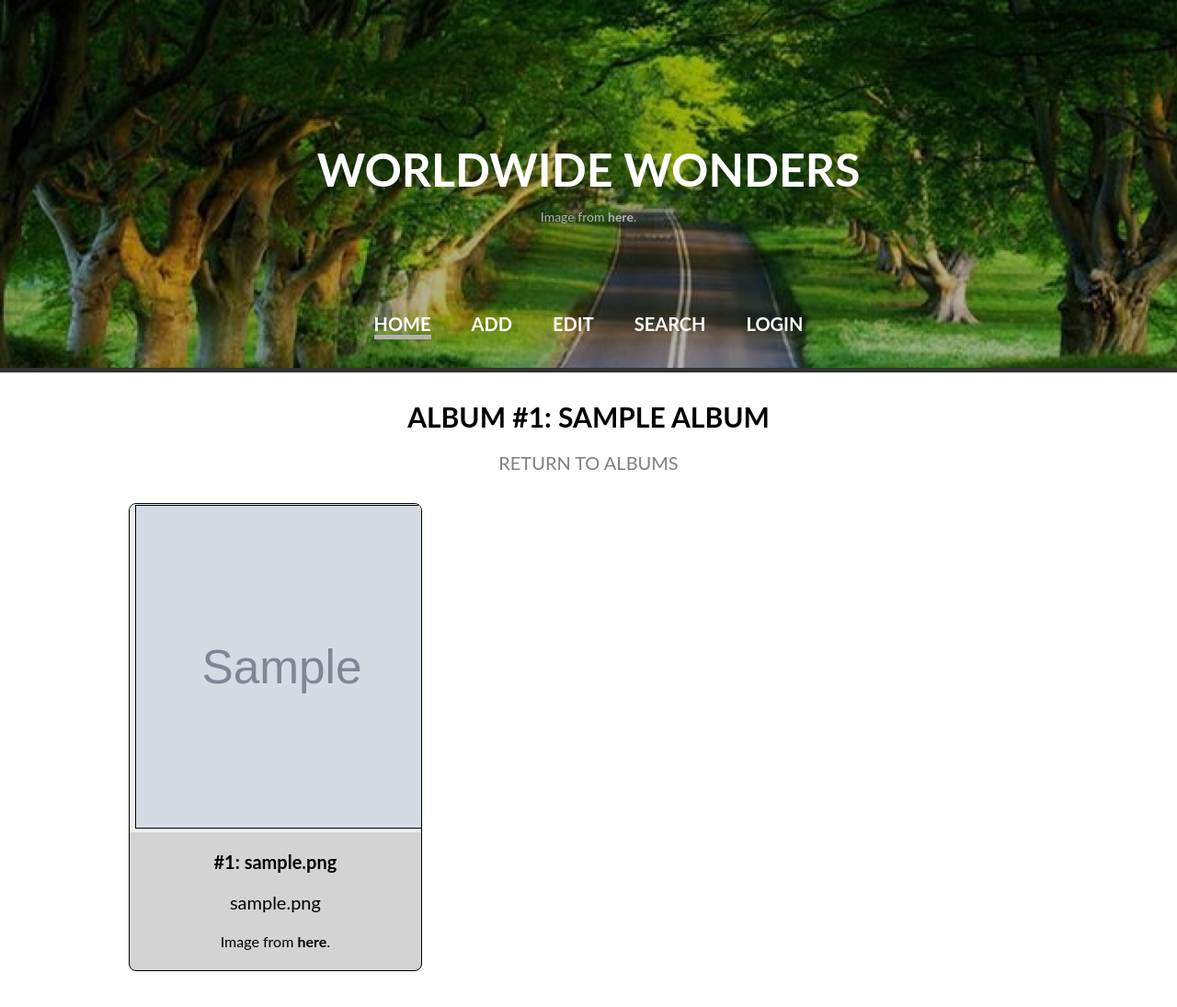
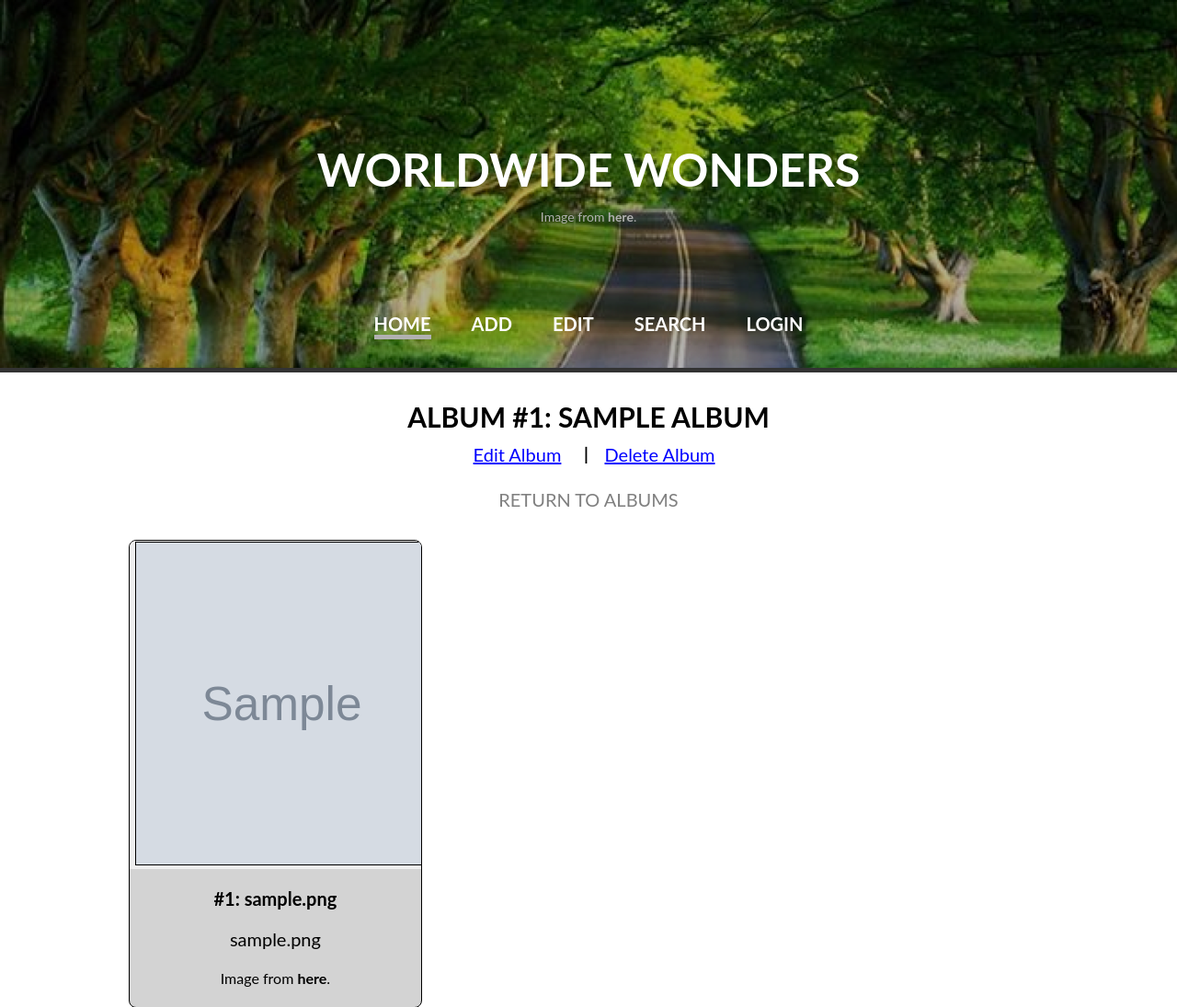
Before and after one commit to acheng96/Cornell-CS2300, a PHP site: page /index.php?album_id=1 in a window 1280 px wide. Shown: the top 1095 px of the page at 92% size. Before the commit the page ends 1056 px from the top, so only its background shows below. Run offline with PHP 8.4, Linux system fonts and the light colour scheme; tables that the repository leaves empty or names only in its code hold one stand-in row (values such as "Sample post"); grey boxes marked "Sample" are stand-in pictures.

Commit message:
Add delete album functionality

```diff
--- a/p3/css/stylesheet.css
+++ b/p3/css/stylesheet.css
@@ -229,7 +229,9 @@ ul {
 	color: black;
 }
 
-#back-button {
+.back-button {
+	margin: 10px auto 20px auto;
+	width: 200px;
 	font-weight: normal;
 	font-size: 20px;
 	text-align: center;
@@ -328,6 +330,10 @@ ul {
 	border: none;
 }
 
+.image-button:hover, .image-button:focus {
+	cursor: pointer;
+}
+
 #photo-title {
 	padding-top: 20px;
 	font-size: 30px;
@@ -364,6 +370,13 @@ ul {
 	text-align: center;
 }
 
+.form-description {
+	margin: 10px 0;
+	font-weight: bold;
+	font-size: 30px;
+	text-align: center;
+}
+
 .page-description a {
 	color: blue;
 	text-decoration: underline;
@@ -392,7 +405,7 @@ input[type=text], input[type=password], textarea {
 	color: #4A4A4A;
 }
 
-input[type=submit] {
+input[type=submit], .delete-button {
 	margin: 8px auto 0 auto;
 	display: block;
 	width: 200px;
@@ -445,3 +458,54 @@ input[type=submit] {
 /* ============== *
  * = Login Page = *
  * ============== */
+
+
+/* =============== *
+ * = Search Page = *
+ * =============== */
+
+.search-form-container {
+	margin-top: 20px;
+}
+
+/* ============== *
+ * = Edit Forms = *
+ * ============== */
+
+.edit-options-container {
+	display: block;
+	margin: auto;
+	width: 300px;
+	height: 40px;
+}
+
+.edit-options {
+	display: inline-flex;
+}
+
+.edit-button {
+	border: none;
+	width: 145px;
+	background-color: white;
+}
+
+.edit-button h3 {
+	margin: 0;
+	font-weight: normal;
+	font-size: 20px;
+	text-decoration: underline;
+	color: blue;
+}
+
+.options-divider {
+	margin: auto;
+	width: 10px;
+}
+
+.popup-message-container {
+	margin: auto;
+}
+
+#delete-album-content {
+	height: 300px;
+}
--- /dev/null
+++ b/p3/files/deleteAlbumPopup.php
@@ -0,0 +1,16 @@
+<?php
+	// Modal popup box
+	print "<div id='delete-album-popup' class='modal'>
+		<div id='delete-album-content' class='modal-content'>
+		    <button class='close' onclick='closeDeleteAlbumPopup()'>×</button>
+		    <div class='popup-message-container'>
+			    <p class='form-description'><b>Warning:</b> Once you delete this album, you cannot undo this action.</p>
+		        <p id='delete-confirmation' class='form-description'>Are you sure you want to delete this entire album?</p>
+		        <form class='delete-album-form' name='deleteAlbumForm' action='index.php' method='POST'>
+		        	<input type='hidden' id='deleteAlbumIdField' name='deleteAlbumIdField' value='0'><br>
+			    	<input type='submit' name='deleteAlbum' value='delete'>
+				</form>
+	        </div>
+		</div>
+	</div>";
+?>
--- a/p3/files/edit.php
+++ b/p3/files/edit.php
@@ -26,7 +26,7 @@
 			}
 		?>
 
-		<h2 class='general-description'>LOG IN AS AN ADMIN</h2>
+		<h2 class='general-description'>EDIT ALBUM</h2>
 		<h3 id='login-form-subtitle' class='general-subtitle'></h3>
 		<div class='login-form-container'>
 			<form class='login-form' name='loginForm' action='login.php' onsubmit='return validLoginForm();' method='POST'>
--- a/p3/files/modalPopup.php
+++ b/p3/files/modalPopup.php
@@ -1,8 +1,8 @@
 <?php
 	// Modal popup box
-	print "<div id='modal-popup' class='modal'>
+	print "<div id='image-popup' class='modal'>
 		<div class='modal-content'>
-		    <button class='close' onclick='closePopup()'>×</button>
+		    <button class='close' onclick='closeImagePopup()'>×</button>
 	        <p id='photo-title' class='photo-title'></p>
 	        <img id='photo-image' src='' alt=''>
 			<p id='photo-caption' class='photo-caption'></p>
--- a/p3/index.php
+++ b/p3/index.php
@@ -60,11 +60,24 @@
 				}
 			}
 
+			$deleted_album_title = "";
+
+			// Delete album with id when Delete Album Form submitted
+			if (isset($_POST['deleteAlbum'])) {
+				$deleted_album_id = $_POST['deleteAlbumIdField'];
+				$deleted_album_title = $mysqli->query("SELECT Albums.album_title FROM Albums WHERE Albums.album_id = $deleted_album_id");
+				$deleted_album = $mysqli->query("DELETE FROM Albums WHERE Albums.album_id = $deleted_album_id");
+				$deleted_photo_in_album = $mysqli->query("DELETE FROM PhotoInAlbum WHERE PhotoInAlbum.album_id = $deleted_album_id");
+			}
+
 			$mysqli -> close();
 		?>
 
-		<!-- Modal Popup -->
+		<!-- Modal Image Popup -->
 		<?php include("files/modalPopup.php"); ?>
+
+		<!-- Delete Album Popup -->
+		<?php include("files/deleteAlbumPopup.php"); ?>
 
 		<!-- Header -->
 		<div class="header">
@@ -98,10 +111,17 @@
 
 			    if (!ctype_digit($album_id) || $album_title == "") { // Display error message if album id is not a valid id
 				    print "<h3 id='album-id-error'>OH NO! THIS ALBUM DOESN'T EXIST!</h3>
-				    <a href='index.php'><h3 id='back-button'>RETURN TO ALBUMS</h3></a>";
+				    <a href='index.php'><h3 class='back-button'>RETURN TO ALBUMS</h3></a>";
 				} else {
 					print "<h3 id='photos-title'>ALBUM #{$album_id}: {$album_title}</h3>
-				    <a href='index.php'><h3 id='back-button'>RETURN TO ALBUMS</h3></a>
+					<div class='edit-options-container'>
+						<div class='edit-options'>
+							<button class='edit-button' onclick=''><h3>Edit Album</h3></button>
+							<h3 class='options-divider'>|</h3>
+							<button class='edit-button' onclick='showDeleteAlbumPopup({$album_id})'><h3 id='#$album_id' data-album-title='$album_title'>Delete Album</h3></button>
+						</div>
+					</div>
+				    <a href='index.php'><h3 class='back-button'>RETURN TO ALBUMS</h3></a>
 					<div class='photos'>
 						<div class='photos-container'>";
 							for ($i = 0; $i < count($photos); $i++) {
@@ -117,7 +137,7 @@
 								}
 
 							print "<div class='photo-item'>
-									<button class='image-button' onclick='showPopup({$photoId})'><img id='$photoId' class='photo-image' src='{$photoFilePath}' data-photo-id='$photoId' data-photo-name='$photoName' data-alt-name='$altName' data-photo-caption='$photoCaption' data-photo-credit='$photoCredit' data-photo-file-path='$photoFilePath' alt='{$altName}'></button>
+									<button class='image-button' onclick='showImagePopup({$photoId})'><img id='$photoId' class='photo-image' src='{$photoFilePath}' data-photo-id='$photoId' data-photo-name='$photoName' data-alt-name='$altName' data-photo-caption='$photoCaption' data-photo-credit='$photoCredit' data-photo-file-path='$photoFilePath' alt='{$altName}'></button>
 									<p class='photo-title'>#{$photoId}: {$photoName}</p>
 									<p class='photo-caption'>{$photoCaption}</p>
 									<h4 class='photo-credit'>Image from <a href='{$photoCredit}' target='_blank'><b>here</b></a>.</h4>
@@ -126,6 +146,9 @@
 						print "</div>
 					</div>";
 				}
+			} elseif (isset($_POST['deleteAlbum'])) {
+				print "<p class='general-description'>The album was successfully deleted!</p>
+				<a href='index.php'><h3 class='back-button'>RETURN TO ALBUMS</h3></a>";
 			} else {
 				# Display all albums
 			    print "<p id='home-description'>Welcome to the Worldwide Wonders Photo Gallery! Here, you can find your next bucket list place to visit!</p>";
--- a/p3/script/modalPopup.js
+++ b/p3/script/modalPopup.js
@@ -2,40 +2,68 @@
  * = Modal Popup Functions = *
  * ========================= */
 
+/* ========================= *
+ * = Image Popup Functions = *
+ * ========================= */
+
 // Show image popup from home page
-function showPopup(photoId) {
+function showImagePopup(photoId) {
 	var photo = document.getElementById(photoId);
 	document.getElementById('photo-image').src = photo.dataset.photoFilePath;
-	setUpPopup(photo);
+	setUpImagePopup(photo);
 }
 
 // Show image popup from search page
 function showPopupFromSearch(photoId) {
 	var photo = document.getElementById(photoId);
 	document.getElementById('photo-image').src = "../" + photo.dataset.photoFilePath;
-	setUpPopup(photo);
+	setUpImagePopup(photo);
 }
 
 // Fill in popup info based on photo
-function setUpPopup(photo) {
-	document.getElementById('modal-popup').style.display = "block";
+function setUpImagePopup(photo) {
+	document.getElementById('image-popup').style.display = "block";
 	document.getElementById('photo-title').innerHTML = '#' + photo.dataset.photoId + ': ' + photo.dataset.photoName;
 	document.getElementById('photo-image').alt = photo.dataset.altName;
 	document.getElementById('photo-caption').innerHTML = photo.dataset.photoCaption;
 	document.getElementById('photo-credit').href = photo.dataset.photoCredit;
+}
+
+// Hide image popup
+function closeImagePopup() {
+	document.getElementById('image-popup').style.display = "none";
 
 }
 
-// Hide image popup
-function closePopup() {
-	document.getElementById('modal-popup').style.display = "none";
+/* ================================ *
+ * = Delete Album Popup Functions = *
+ * ================================ */
+
+// Show delete album form popup
+function showDeleteAlbumPopup(albumId) {
+	document.getElementById('delete-album-popup').style.display = "block";
+	var album = document.getElementById('#' + albumId);
+	document.getElementById('delete-confirmation').innerHTML = "Are you sure you want to delete the entire " + album.dataset.albumTitle + " album?";
+	document.getElementById('deleteAlbumIdField').value = albumId;
 }
 
-// When the user clicks anywhere outside of the modal, close it
+// Hide delete album form popup
+function closeDeleteAlbumPopup() {
+	document.getElementById('delete-album-popup').style.display = "none";
+}
+
+/* ==================== *
+ * = Helper Functions = *
+ * ==================== */
+
+// When the user clicks anywhere outside of a modal popup, close it
 window.onclick = function(event) {
-	var modal = document.getElementById('modal-popup');
+	var imagePopup = document.getElementById('image-popup');
+	var deleteAlbumPopup = document.getElementById('image-popup');
 
-    if (event.target == modal) {
-        modal.style.display = "none";
+    if (event.target == imagePopup) {
+        imagePopup.style.display = "none";
+    } else if (event.target == deleteAlbumPopup) {
+    	deleteAlbumPopup.style.display = "none";
     }
 }
```
